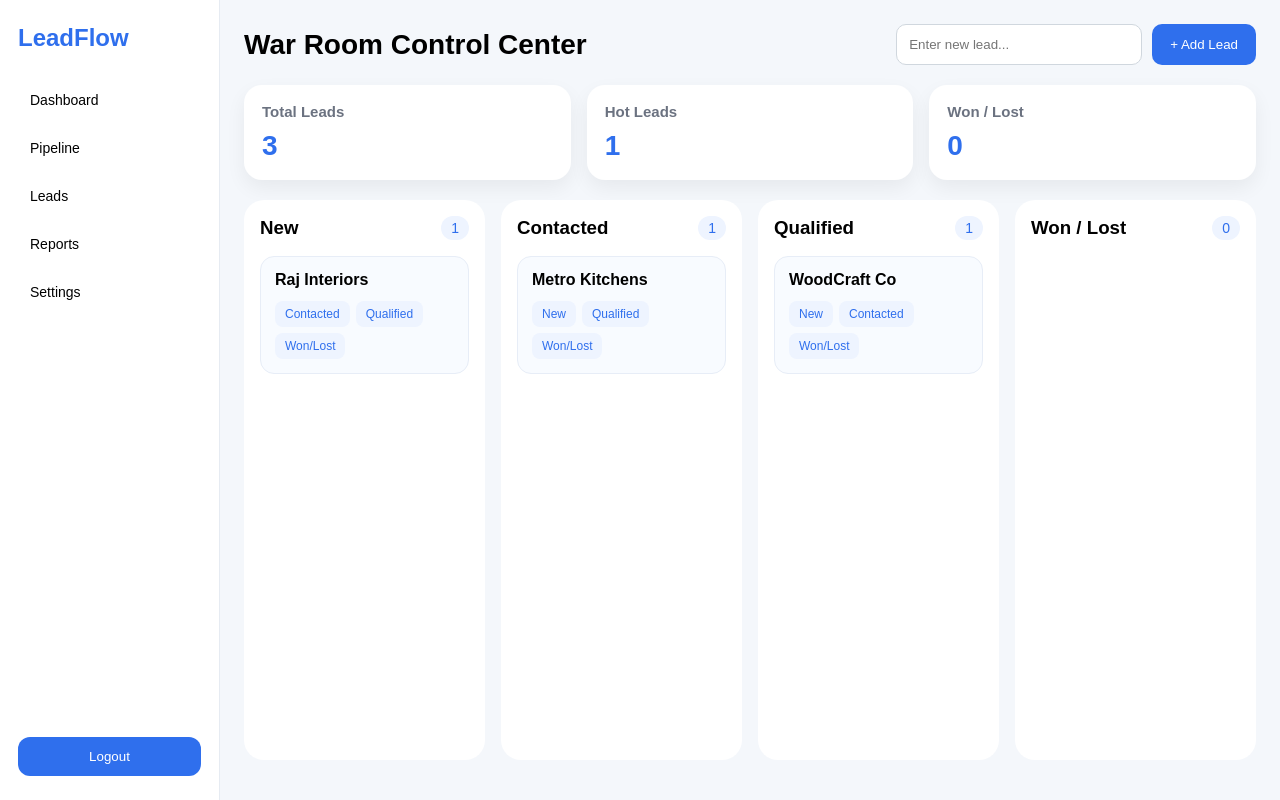
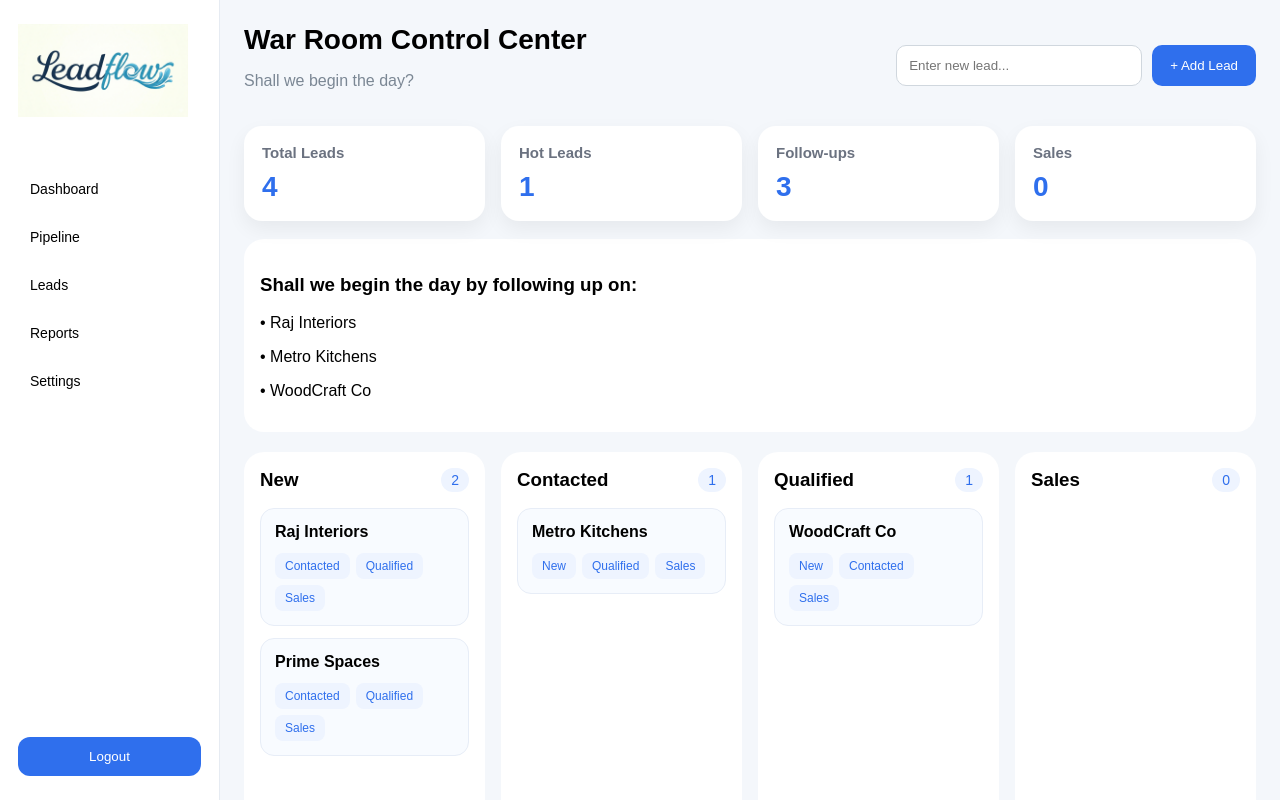
Before and after one commit to stirr3dz3phyr-ship-it/LeadFlow-WarMachine, a React (Vite) app: page / in a window 1280 px wide. Both pictures are taken after a click on the button "Enter War Room". Built offline with nearby package versions, Linux system fonts and the light colour scheme.

Commit message:
Update App.jsx

```diff
--- a/src/App.jsx
+++ b/src/App.jsx
@@ -1,5 +1,6 @@
 import { useState } from "react";
 import "./styles.css";
+import logo from "../logo.png";
 
 export default function App() {
   const [loggedIn, setLoggedIn] = useState(false);
@@ -8,7 +9,8 @@ export default function App() {
   const [leads, setLeads] = useState([
     { id: 1, name: "Raj Interiors", status: "new" },
     { id: 2, name: "Metro Kitchens", status: "contacted" },
-    { id: 3, name: "WoodCraft Co", status: "qualified" }
+    { id: 3, name: "WoodCraft Co", status: "qualified" },
+    { id: 4, name: "Prime Spaces", status: "new" }
   ]);
 
   const addLead = () => {
@@ -40,6 +42,7 @@ export default function App() {
     <div className="column">
       <div className="column-header">
         <h3>{title}</h3>
+
         <span>
           {leads.filter((l) => l.status === status).length}
         </span>
@@ -49,11 +52,18 @@ export default function App() {
         .filter((l) => l.status === status)
         .map((l) => (
           <div key={l.id} className="lead-card">
-            <div className="lead-name">{l.name}</div>
+            <div className="lead-name">
+              {l.name}
+            </div>
 
             <div className="lead-actions">
+
               {status !== "new" && (
-                <button onClick={() => moveLead(l.id, "new")}>
+                <button
+                  onClick={() =>
+                    moveLead(l.id, "new")
+                  }
+                >
                   New
                 </button>
               )}
@@ -61,7 +71,10 @@ export default function App() {
               {status !== "contacted" && (
                 <button
                   onClick={() =>
-                    moveLead(l.id, "contacted")
+                    moveLead(
+                      l.id,
+                      "contacted"
+                    )
                   }
                 >
                   Contacted
@@ -71,32 +84,45 @@ export default function App() {
               {status !== "qualified" && (
                 <button
                   onClick={() =>
-                    moveLead(l.id, "qualified")
+                    moveLead(
+                      l.id,
+                      "qualified"
+                    )
                   }
                 >
                   Qualified
                 </button>
               )}
 
-              {status !== "closed" && (
+              {status !== "sales" && (
                 <button
-                  onClick={() => moveLead(l.id, "closed")}
+                  onClick={() =>
+                    moveLead(
+                      l.id,
+                      "sales"
+                    )
+                  }
                 >
-                  Won/Lost
+                  Sales
                 </button>
               )}
+
             </div>
           </div>
         ))}
     </div>
   );
 
+  const priorityLeads = leads.slice(0, 3);
+
   return (
     <div className="app">
       {!loggedIn ? (
         <div className="login-screen">
           <div className="login-card">
+
             <h1>LeadFlow</h1>
+
             <p className="subtitle">
               War Room Access
             </p>
@@ -112,10 +138,13 @@ export default function App() {
             />
 
             <button
-              onClick={() => setLoggedIn(true)}
+              onClick={() =>
+                setLoggedIn(true)
+              }
             >
               Enter War Room
             </button>
+
           </div>
         </div>
       ) : (
@@ -123,8 +152,17 @@ export default function App() {
 
           {/* Sidebar */}
           <aside className="sidebar">
+
             <div className="logo-area">
-              <h2>LeadFlow</h2>
+              <img
+                src={logo}
+                alt="LeadFlow"
+                style={{
+                  width: "170px",
+                  objectFit: "contain",
+                  marginBottom: "20px"
+                }}
+              />
             </div>
 
             <nav>
@@ -137,31 +175,48 @@ export default function App() {
 
             <button
               className="logout-btn"
-              onClick={() => setLoggedIn(false)}
+              onClick={() =>
+                setLoggedIn(false)
+              }
             >
               Logout
             </button>
+
           </aside>
 
-          {/* Main */}
+          {/* Main Content */}
           <main className="main-content">
 
             <div className="top-bar">
-              <h1>War Room Control Center</h1>
+
+              <div>
+                <h1>
+                  War Room Control Center
+                </h1>
+
+                <p className="subtitle">
+                  Shall we begin the day?
+                </p>
+              </div>
 
               <div className="add-lead">
                 <input
                   value={newLead}
                   onChange={(e) =>
-                    setNewLead(e.target.value)
+                    setNewLead(
+                      e.target.value
+                    )
                   }
                   placeholder="Enter new lead..."
                 />
 
-                <button onClick={addLead}>
+                <button
+                  onClick={addLead}
+                >
                   + Add Lead
                 </button>
               </div>
+
             </div>
 
             {/* KPI Cards */}
@@ -178,23 +233,56 @@ export default function App() {
                   {
                     leads.filter(
                       (l) =>
-                        l.status === "qualified"
+                        l.status ===
+                        "qualified"
                     ).length
                   }
                 </p>
               </div>
 
               <div className="stat-card">
-                <h3>Won / Lost</h3>
+                <h3>Follow-ups</h3>
+                <p>{priorityLeads.length}</p>
+              </div>
+
+              <div className="stat-card">
+                <h3>Sales</h3>
                 <p>
                   {
                     leads.filter(
                       (l) =>
-                        l.status === "closed"
+                        l.status ===
+                        "sales"
                     ).length
                   }
                 </p>
               </div>
+
+            </div>
+
+            {/* Start Your Day */}
+            <div
+              style={{
+                background: "white",
+                borderRadius: "20px",
+                padding: "16px",
+                marginTop: "18px",
+                marginBottom: "18px"
+              }}
+            >
+              <h3>
+                Shall we begin the
+                day by following up
+                on:
+              </h3>
+
+              {priorityLeads.map(
+                (lead) => (
+                  <p key={lead.id}>
+                    • {lead.name}
+                  </p>
+                )
+              )}
             </div>
 
             {/* Pipeline */}
@@ -209,10 +297,11 @@ export default function App() {
                 "Qualified"
               )}
               {renderColumn(
-                "closed",
-                "Won / Lost"
+                "sales",
+                "Sales"
               )}
             </div>
+
           </main>
         </div>
       )}
```
